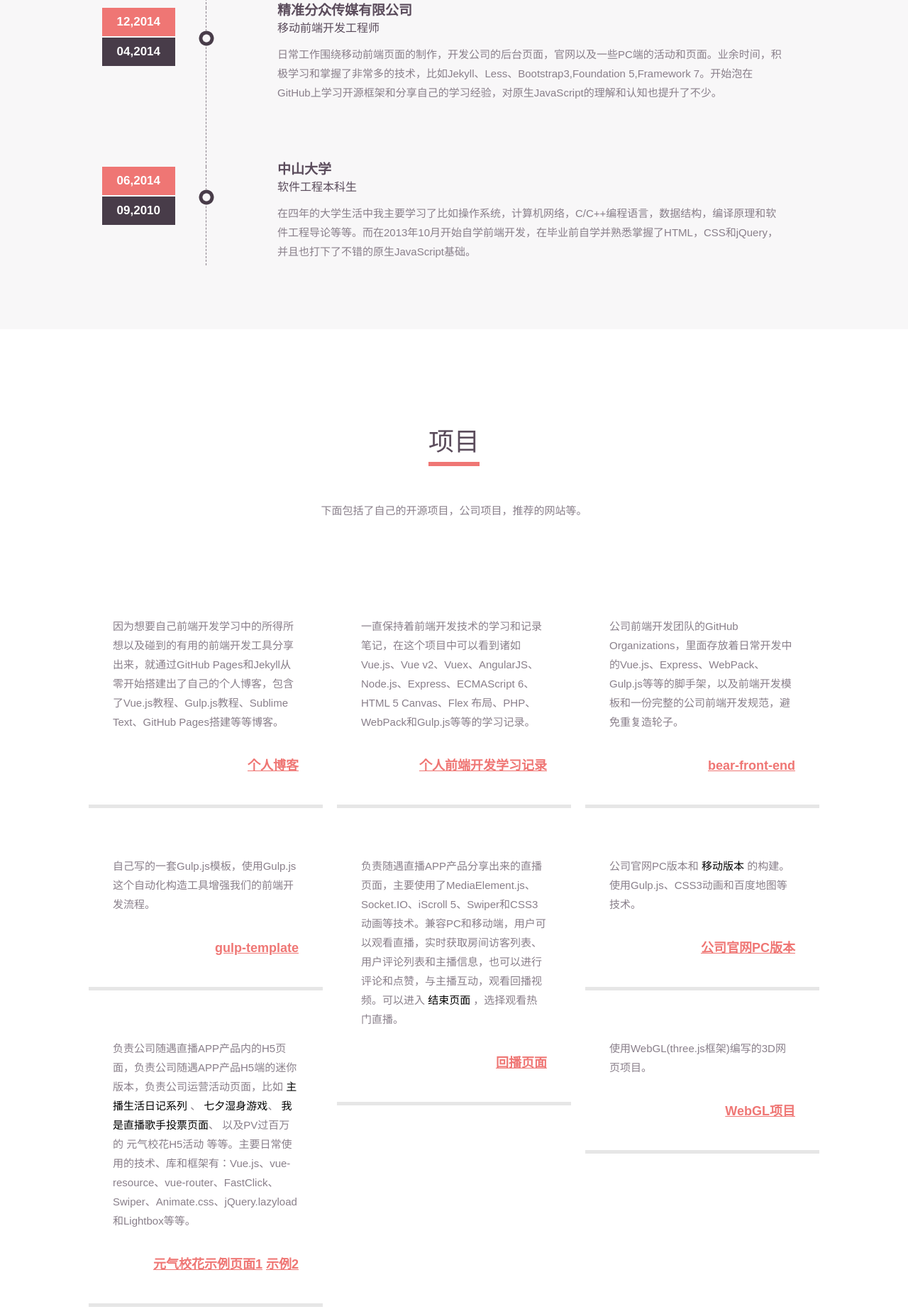
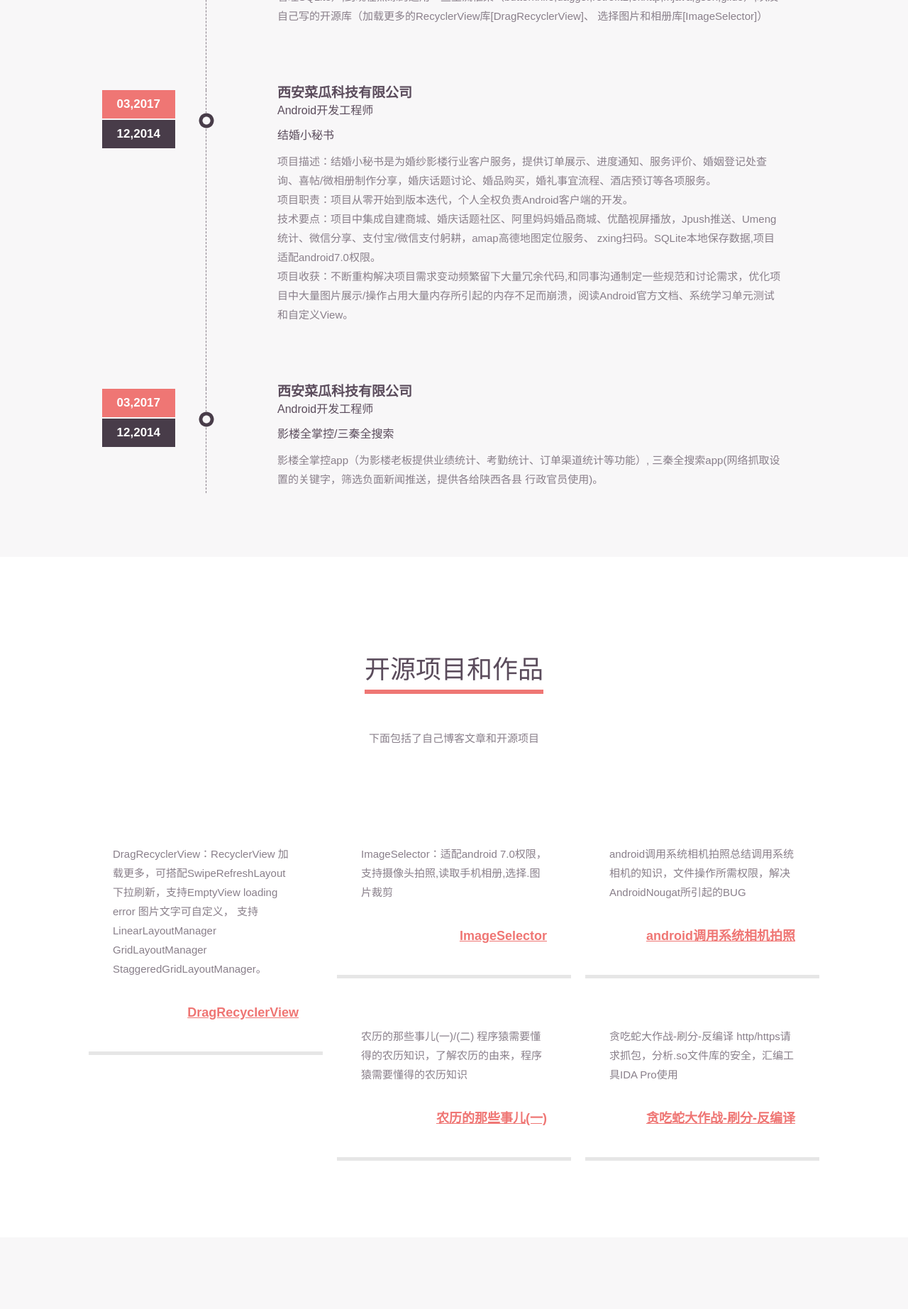
Before and after one commit to YougaKing/Resume, a plain HTML site: page index.html in a window 1280 px wide. Shown: the part 3019-4864 px from the top of the page at 71% size. Drawn offline with Linux system fonts and the light colour scheme; a script that the page names is missing.

Commit message:
add readme

```diff
--- a/index.html
+++ b/index.html
@@ -140,58 +140,68 @@
             <div class="heading">
                 <h2>经历</h2>
                 <p>
-                    2014年6月，毕业于中山大学，2014年4月开始了自己的前端开发工程师生涯。第一家的时候自己还是一个职场新人，主要是在实际项目中不断学习，提升自己的前端开发技能和经验。第二家的时候自己作为公司唯一的一个前端开发工程师，负责公司所有前端开发任务，其后有个前端开发实习生加入团队，在一边认真有质量地完成公司任务以为，带领实习生一起进行学习。</p>
+                    2014年12月开始了自己的Android开发工程师生涯。此时自己还是一个职场新人，主要是在实际项目中不断学习，提升自己的开发技能和经验。
+                    经历Android从零开始到第一版本发布后期版本迭代维护以及新的项目，个人全权负责Android端的开发，在一边认真有质量地完成公司任务，一边学习新的知识。觉得自己的自信心和技术得到了很大提高。总之，这是一个痛苦并快乐的成长过程</p>
             </div>
             <div class="row workDetails">
                 <div class="col-xs-12 col-sm-3 col-md-2 col-lg-2">
                     <div class="workYear">
-                        <span class="prevY">10,2016</span>
-                        <span class="afterY">4,2015</span>
+                        <span class="prevY">03,2017</span>
+                        <span class="afterY">12,2014</span>
                     </div>
                 </div>
                 <div class="col-xs-12 col-sm-9 col-md-10 col-lg-10 rightArea">
                     <div class="arrowpart"></div>
                     <div class="exCon">
-                        <h4>深圳市暖柚科技有限公司</h4>
-                        <h5>前端开发工程师</h5>
-                        <p>
-                            这段时间是自己前端开发技能得到不少提高的阶段。自己是公司的第一个前端，公司的官网、日常的运营页面、管理后台的页面优化、APP内的webview页面、手机端的活动页面、视频直播页面、游戏等等都是自己一个人来完成。工作非常饱和，但是在闲暇时候抽空学了很多新的框架和库，对AngularJS和React有了一定的了解，而选择了轻巧、高性能、可组件化的Vue.js作为主攻的MVVM框架，开始涉及WebPack，ECMAScript6，Node.js(Express)等的学习，熟练使用npm、Bower、Gulp.js等工具,并且在自己的一个GitHub项目
-                            <a href="https://github.com/cody1991/learn">learn</a> 中可以看到我长期保持着对最新技术的学习热度。</p>
+                        <h4>西安菜瓜科技有限公司</h4>
+                        <h5>Android开发工程师</h5>
+                        <h5>影楼大管家</h5>
+                        <p>项目描述：影楼大管家是为婚纱影楼行业定制的ERP-CRM-OA软件，根据员工的权限给予不同的操作模块，提供开单、流程转交、任务安排、收银、业务统计、考勤、单点登录等功能
+                            <br/>项目职责：项目从零开始到版本迭代，个人全权负责Android客户端的开发。
+                            <br/>技术要点：项目中集成Jpush推送、Umeng统计、amap高德地图定位服务、
+                            zxing扫码。SQLite本地保存数据,项目适配android7.0权限，运用主流的开源库retrofit2、rxjava、 gson、butterknife、glide等等。
+                            <br/>项目收获：开发工具从Eclipse转换成AndroidStudio，项目版本控制也从Svn换成Git,整个项目从无到有，开发也从业余到专业。从最开始的原始开发（网络请求HttpClient,手动JsonObject、
+                            JsonArray解析json,手动管理SQLite）,到现在熟练的运用一些主流框架（butterknife,dagger,retrofit2,okhttp,rxjava,gson,glide）,以及自己写的开源库（加载更多的RecyclerView库[DragRecyclerView]、
+                            选择图片和相册库[ImageSelector]）
                     </div>
                 </div>
             </div>
             <div class="row workDetails">
                 <div class="col-xs-12 col-sm-3 col-md-2 col-lg-2">
                     <div class="workYear">
-                        <span class="prevY">12,2014</span>
-                        <span class="afterY">04,2014</span>
+                        <span class="prevY">03,2017</span>
+                        <span class="afterY">12,2014</span>
                     </div>
                 </div>
                 <div class="col-xs-12 col-sm-9 col-md-10 col-lg-10 rightArea">
                     <div class="arrowpart"></div>
                     <div class="exCon">
-                        <h4>精准分众传媒有限公司</h4>
-                        <h5>移动前端开发工程师</h5>
-                        <p>
-                            日常工作围绕移动前端页面的制作，开发公司的后台页面，官网以及一些PC端的活动和页面。业余时间，积极学习和掌握了非常多的技术，比如Jekyll、Less、Bootstrap3,Foundation
-                            5,Framework 7。开始泡在GitHub上学习开源框架和分享自己的学习经验，对原生JavaScript的理解和认知也提升了不少。</p>
+                        <h4>西安菜瓜科技有限公司</h4>
+                        <h5>Android开发工程师</h5>
+                        <h5>结婚小秘书</h5>
+                        <p>项目描述：结婚小秘书是为婚纱影楼行业客户服务，提供订单展示、进度通知、服务评价、婚姻登记处查询、喜帖/微相册制作分享，婚庆话题讨论、婚品购买，婚礼事宜流程、酒店预订等各项服务。
+                            <br/>项目职责：项目从零开始到版本迭代，个人全权负责Android客户端的开发。
+                            <br/>技术要点：项目中集成自建商城、婚庆话题社区、阿里妈妈婚品商城、优酷视屏播放，Jpush推送、Umeng统计、微信分享、支付宝/微信支付躬耕，amap高德地图定位服务、
+                            zxing扫码。SQLite本地保存数据,项目适配android7.0权限。
+                            <br/>项目收获：不断重构解决项目需求变动频繁留下大量冗余代码,和同事沟通制定一些规范和讨论需求，优化项目中大量图片展示/操作占用大量内存所引起的内存不足而崩溃，阅读Android官方文档、系统学习单元测试和自定义View。
+                        </p>
                     </div>
                 </div>
             </div>
             <div class="row workDetails">
                 <div class="col-xs-12 col-sm-3 col-md-2 col-lg-2">
                     <div class="workYear">
-                        <span class="prevY">06,2014</span>
-                        <span class="afterY">09,2010</span>
+                        <span class="prevY">03,2017</span>
+                        <span class="afterY">12,2014</span>
                     </div>
                 </div>
                 <div class="col-xs-12 col-sm-9 col-md-10 col-lg-10 rightArea">
                     <div class="arrowpart"></div>
                     <div class="exCon">
-                        <h4>中山大学</h4>
-                        <h5>软件工程本科生</h5>
-                        <p>
-                            在四年的大学生活中我主要学习了比如操作系统，计算机网络，C/C++编程语言，数据结构，编译原理和软件工程导论等等。而在2013年10月开始自学前端开发，在毕业前自学并熟悉掌握了HTML，CSS和jQuery，并且也打下了不错的原生JavaScript基础。</p>
+                        <h4>西安菜瓜科技有限公司</h4>
+                        <h5>Android开发工程师</h5>
+                        <h5>影楼全掌控/三秦全搜索</h5>
+                        <p>影楼全掌控app（为影楼老板提供业绩统计、考勤统计、订单渠道统计等功能）, 三秦全搜索app(网络抓取设置的关键字，筛选负面新闻推送，提供各给陕西各县 行政官员使用)。</p>
                     </div>
                 </div>
             </div>
@@ -200,100 +210,54 @@
     <section class="reffernces" id="reffernces">
         <div class="container">
             <div class="heading">
-                <h2>项目</h2>
-                <p>下面包括了自己的开源项目，公司项目，推荐的网站等。</p>
+                <h2>开源项目和作品</h2>
+                <p>下面包括了自己博客文章和开源项目</p>
             </div>
             <div class="row waterfall" data-col-min-width="300">
                 <div class="col-xs-12 col-sm-6 col-md-4 col-lg-4 refBox">
                     <div class="refBoxcon">
-                        <p>
-                            因为想要自己前端开发学习中的所得所想以及碰到的有用的前端开发工具分享出来，就通过GitHub
-                            Pages和Jekyll从零开始搭建出了自己的个人博客，包含了Vue.js教程、Gulp.js教程、Sublime Text、GitHub Pages搭建等等博客。
+                        <p> DragRecyclerView：RecyclerView 加载更多，可搭配SwipeRefreshLayout 下拉刷新，支持EmptyView loading error
+                            图片文字可自定义，
+                            支持 LinearLayoutManager GridLayoutManager StaggeredGridLayoutManager。
                         </p>
                         <h3>
-                            <a href="http://cody1991.github.io/">个人博客</a>
+                            <a href="https://github.com/YougaKing/DragRecyclerView">DragRecyclerView</a>
                         </h3>
                     </div>
                 </div>
                 <div class="col-xs-12 col-sm-6 col-md-4 col-lg-4 refBox">
                     <div class="refBoxcon">
-                        <p>
-                            一直保持着前端开发技术的学习和记录笔记，在这个项目中可以看到诸如Vue.js、Vue v2、Vuex、AngularJS、Node.js、Express、ECMAScript
-                            6、HTML 5 Canvas、Flex 布局、PHP、WebPack和Gulp.js等等的学习记录。
+                        <p>ImageSelector：适配android 7.0权限，支持摄像头拍照,读取手机相册,选择.图片裁剪
                         </p>
                         <h3>
-                            <a href="https://github.com/cody1991/learn">个人前端开发学习记录</a>
+                            <a href="https://github.com/YougaKing/ImageSelector">ImageSelector</a>
                         </h3>
                     </div>
                 </div>
                 <div class="col-xs-12 col-sm-6 col-md-4 col-lg-4 refBox">
                     <div class="refBoxcon">
-                        <p>
-                            公司前端开发团队的GitHub
-                            Organizations，里面存放着日常开发中的Vue.js、Express、WebPack、Gulp.js等等的脚手架，以及前端开发模板和一份完整的公司前端开发规范，避免重复造轮子。
+                        <p> android调用系统相机拍照总结调用系统相机的知识，文件操作所需权限，解决AndroidNougat所引起的BUG
                         </p>
                         <h3>
-                            <a href="https://github.com/bear-front-end">bear-front-end</a>
+                            <a href="https://my.oschina.net/u/2438532/blog/743160">android调用系统相机拍照</a>
                         </h3>
                     </div>
                 </div>
                 <div class="col-xs-12 col-sm-6 col-md-4 col-lg-4 refBox">
                     <div class="refBoxcon">
-                        <p>
-                            自己写的一套Gulp.js模板，使用Gulp.js这个自动化构造工具增强我们的前端开发流程。
+                        <p>农历的那些事儿(一)/(二) 程序猿需要懂得的农历知识，了解农历的由来，程序猿需要懂得的农历知识
                         </p>
                         <h3>
-                            <a href="https://github.com/cody1991/gulp-template">gulp-template</a>
+                            <a href="https://my.oschina.net/u/2438532/blog/759596">农历的那些事儿(一)</a>
                         </h3>
                     </div>
                 </div>
                 <div class="col-xs-12 col-sm-6 col-md-4 col-lg-4 refBox">
                     <div class="refBoxcon">
-                        <p>
-                            负责随遇直播APP产品分享出来的直播页面，主要使用了MediaElement.js、Socket.IO、iScroll
-                            5、Swiper和CSS3动画等技术。兼容PC和移动端，用户可以观看直播，实时获取房间访客列表、用户评论列表和主播信息，也可以进行评论和点赞，与主播互动，观看回播视频。可以进入 <a
-                                href="http://api.impingo.me/miniSite/liveEndPage?sessionID=7b37cc506c536eea00&sessionToken=e1a15017c5&liveID=94336&userID=1495955&peerID=9728B66C7B326B407E48A61AE53B70DC">结束页面</a>
-                            ，选择观看热门直播。
+                        <p>贪吃蛇大作战-刷分-反编译 http/https请求抓包，分析.so文件库的安全，汇编工具IDA Pro使用
                         </p>
                         <h3>
-                            <a href="http://api.impingo.me/miniSite/livePage?liveID=9311d5a9d">回播页面</a>
-                        </h3>
-                    </div>
-                </div>
-                <div class="col-xs-12 col-sm-6 col-md-4 col-lg-4 refBox">
-                    <div class="refBoxcon">
-                        <p>
-                            公司官网PC版本和 <a href="http://www.impingo.me/homepage/m/index.html">移动版本</a>
-                            的构建。使用Gulp.js、CSS3动画和百度地图等技术。
-                        </p>
-                        <h3>
-                            <a href="http://www.impingo.me/homepage/index.html">公司官网PC版本</a>
-                        </h3>
-                    </div>
-                </div>
-                <div class="col-xs-12 col-sm-6 col-md-4 col-lg-4 refBox">
-                    <div class="refBoxcon">
-                        <p>
-                            负责公司随遇直播APP产品内的H5页面，负责公司随遇APP产品H5端的迷你版本，负责公司运营活动页面，比如 <a
-                                href="http://a.impingo.me/static/nice/nice14/index.html">主播生活日记系列</a> 、 <a
-                                href="http://wx.impingo.me/static/iceChallenge/index.html?source_iceChallenge">七夕湿身游戏</a>、
-                            <a href="http://a.impingo.me/static/activity/singer/preselection.html">我是直播歌手投票页面</a>、
-                            以及PV过百万的 元气校花H5活动
-                            等等。主要日常使用的技术、库和框架有：Vue.js、vue-resource、vue-router、FastClick、Swiper、Animate.css、jQuery.lazyload和Lightbox等等。
-                        </p>
-                        <h3>
-                            <a href="http://a.impingo.me/activity/showRecommendH5?isFamous=1&openId=o4s3LjjIznRpPupFFoXwem4RD9Hs">元气校花示例页面1</a>
-                            <a href="http://a.impingo.me/activity/showRecommend32?isFamous=1&openId=o4s3LjjIznRpPupFFoXwem4RD9Hs#107">示例2</a>
-                        </h3>
-                    </div>
-                </div>
-                <div class="col-xs-12 col-sm-6 col-md-4 col-lg-4 refBox">
-                    <div class="refBoxcon">
-                        <p>
-                            使用WebGL(three.js框架)编写的3D网页项目。
-                        </p>
-                        <h3>
-                            <a href="https://github.com/cody1991/webgltang">WebGL项目</a>
+                            <a href="https://my.oschina.net/u/2438532/blog/790510">贪吃蛇大作战-刷分-反编译</a>
                         </h3>
                     </div>
                 </div>
@@ -311,8 +275,8 @@
         <div class="container">
             <div class="col-xs-12 col-sm-12 col-md-12 col-lg-12">
                 <h4>联系方式</h4>
-                <p><i class="icon icon-envelope"></i><a>476490767@qq.com</a></p>
-                <p><i class="icon icon-link"></i><a href="http://cody1991.github.io/index.html">http://cody1991.github.io/</a>
+                <p><i class="icon icon-envelope"></i><a>YougaKingWu@gmail.com</a></p>
+                <p><i class="icon icon-link"></i><a href="https://github.com/YougaKing">https://github.com/YougaKing</a>
                 </p>
             </div>
             <div class="col-xs-12 col-sm-12 col-md-12 col-lg-12 comments">
```
